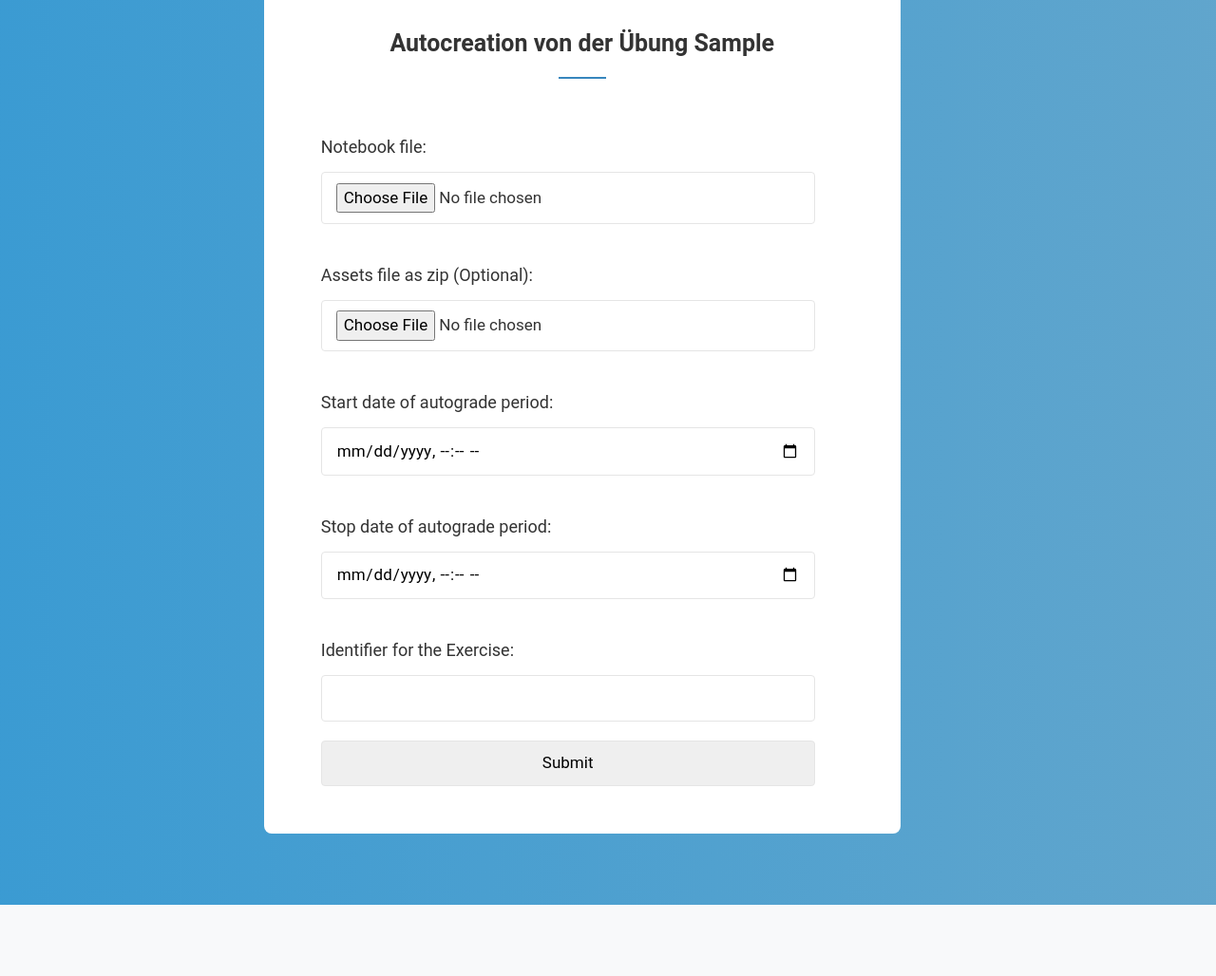
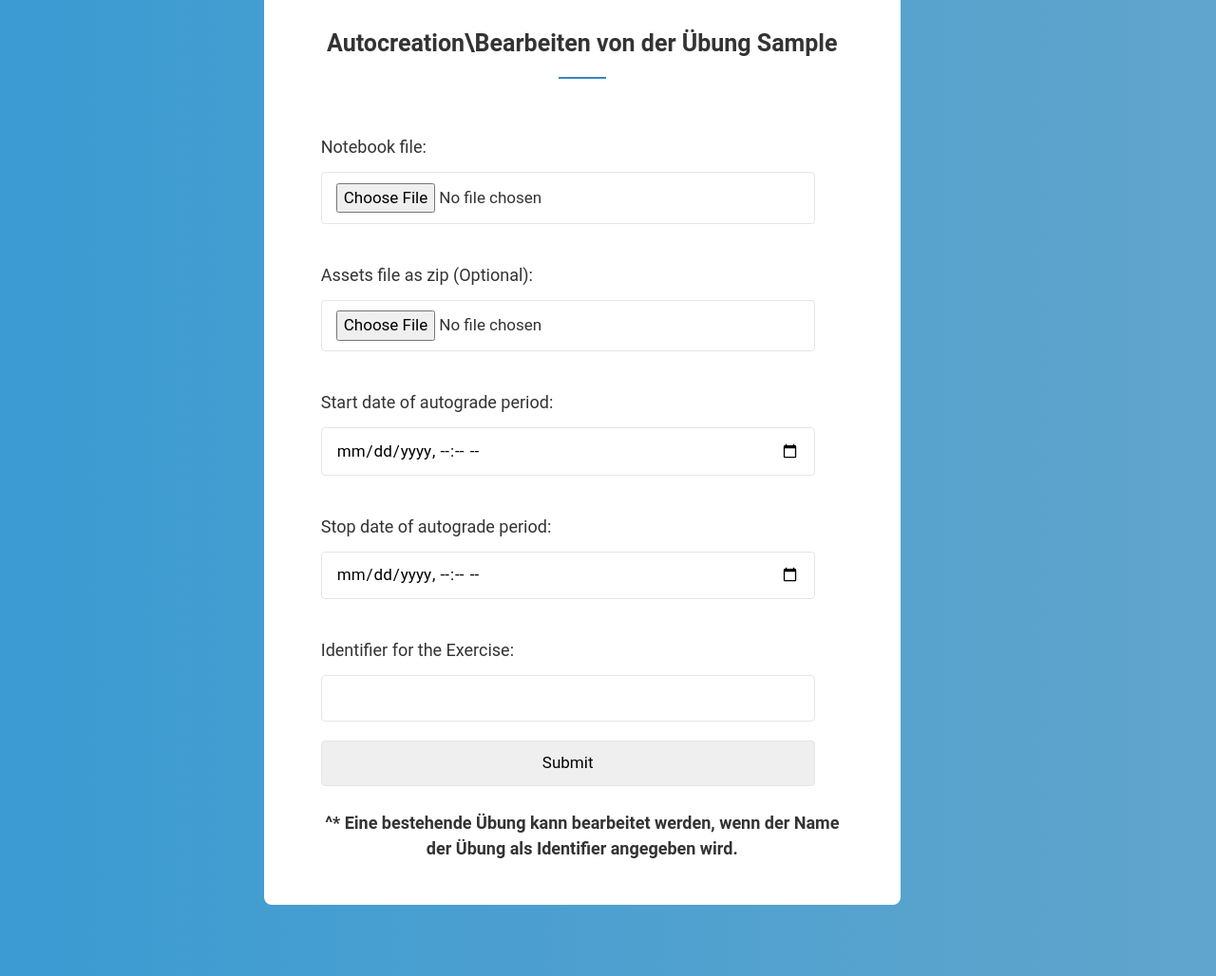
Before and after one commit to RWTH-DBIS/Ampelgrader, a Django app: template grader/templates/grader/autocreation.html in a window 1280 px wide. Shown: the part 452-1480 px from the top of the page at 95% size. Before the commit the page ends 1405 px from the top, so only its background shows below. Run offline with Django 5.2, Linux system fonts and the light colour scheme; tables that the repository leaves empty hold one stand-in row (values such as "Sample post"); the template is opened without the code that fills it: values that come from a table or form of the project are taken from there, most other values are stand-ins (such as "Sample title", 1, 10 or a date in 2020); some libraries are stand-ins or nearby versions.

Commit message:
update autocreation, mention edits

```diff
--- a/grader/templates/grader/autocreation.html
+++ b/grader/templates/grader/autocreation.html
@@ -8,7 +8,7 @@
             </div>
 
             <div class="container-content">
-                <h2>{% translate "Autocreation von der Übung" %} {{ exercise_identifier }}</h2>
+                <h2>{% translate "Autocreation\Bearbeiten von der Übung" %} {{ exercise_identifier }}</h2>
 
                 <div class="form-row-last">
                     <form enctype="multipart/form-data" action="/grader/autocreation" method="post">
@@ -17,6 +17,7 @@
                         <input type="submit" value="Submit">
                     </form>
                 </div>
+                <p class="text-center"><b> {% translate "^* Eine bestehende Übung kann bearbeitet werden, wenn der Name der Übung als Identifier angegeben wird." %}</b></p>
             </div>
         </div>
 
```
Also changed, not shown: locale/de/LC_MESSAGES/django.po, locale/en/LC_MESSAGES/django.po.
